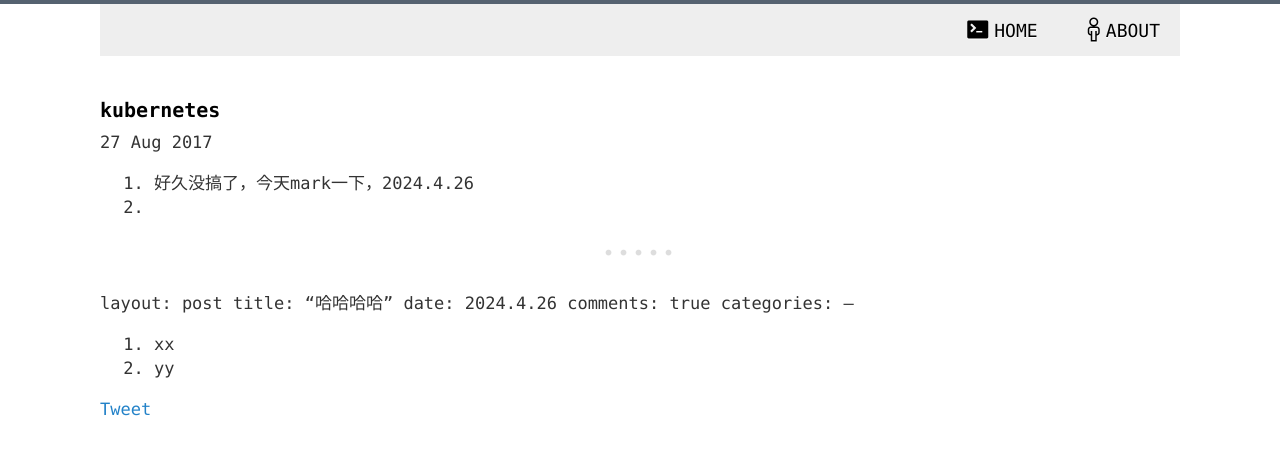
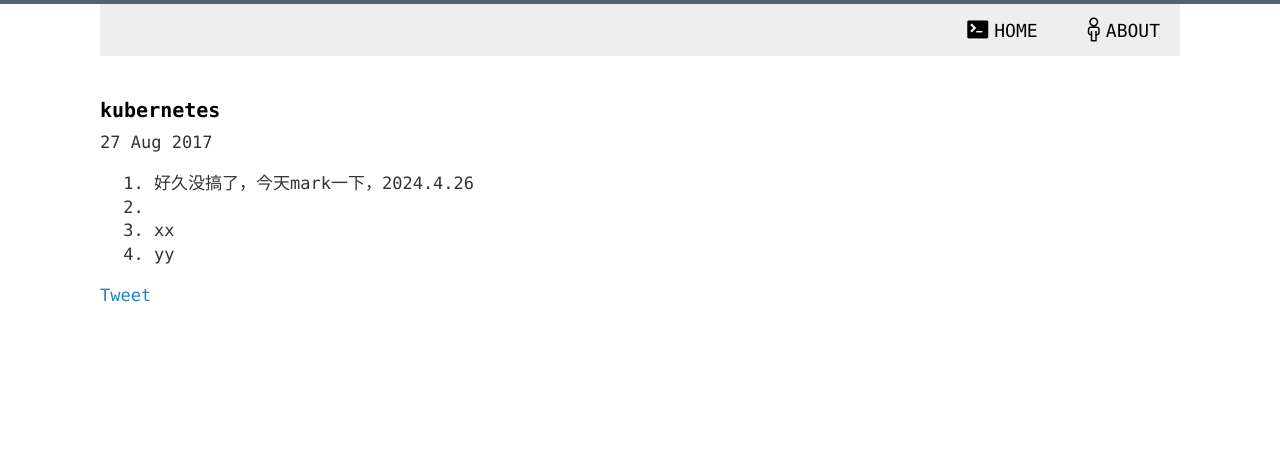
Before and after one commit to sxauyhz/sxauyhz.github.io, a Jekyll site: the page built from _posts/2017-08-27-The-First-Test.markdown, in a window 1280 px wide. Shown: the top 455 px of the page. Built offline with Jekyll 4.4.1, drawn with Linux system fonts in a browser that asks for light colours; comment, search, counter and statistics services are not loaded.

Commit message:
Update 2017-08-27-The-First-Test.markdown

```diff
--- a/_posts/2017-08-27-The-First-Test.markdown
+++ b/_posts/2017-08-27-The-First-Test.markdown
@@ -10,12 +10,6 @@ categories:
 1. 好久没搞了，今天mark一下，2024.4.26
 2.
 
----
-layout: post
-title: "哈哈哈哈"
-date: 2024.4.26
-comments: true
-categories:
----
+
 1. xx
 2. yy
```
